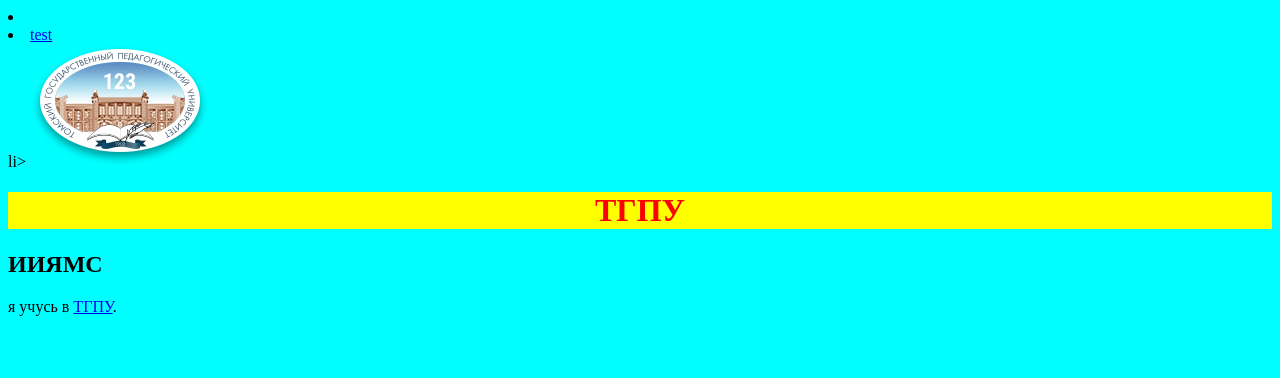
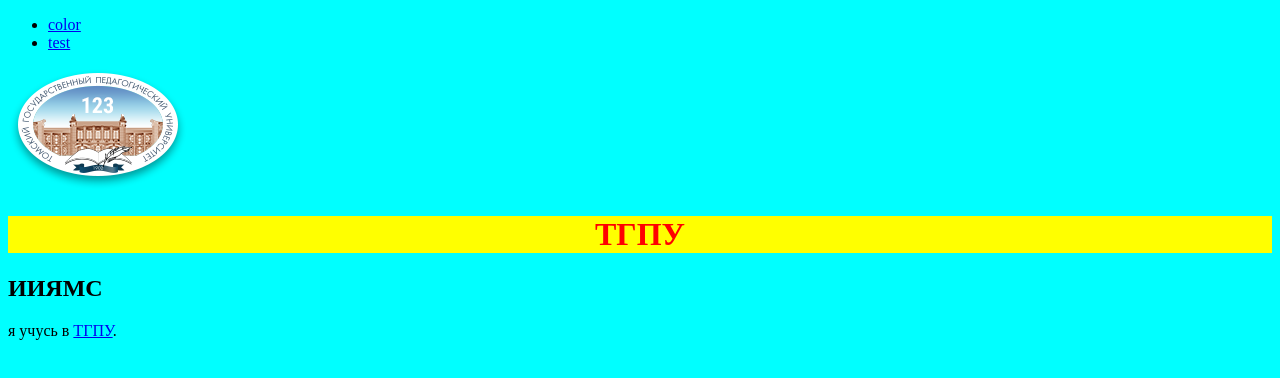
Before and after one commit to dashaalalikina/dashaalalikina.github.io, a plain HTML site: page index.html in a window 1280 px wide. Drawn offline with Linux system fonts and the light colour scheme.

Commit message:
javascript

```diff
--- a/index.html
+++ b/index.html
@@ -4,9 +4,10 @@
         <link rel="stylesheet" href="style.css">
     </head>
     <body>
-        <li><a href="color.html"</a></a></li>
-        <li><a href="test.html">test</a></li>li>
-    </ul>
+        <ul>
+            <li><a href="color.html">color</a></li>
+            <li><a href="test.html">test</a></li>
+        </ul>
 
         <img src="gerbtspu118.png">
        <h1>ТГПУ
```
